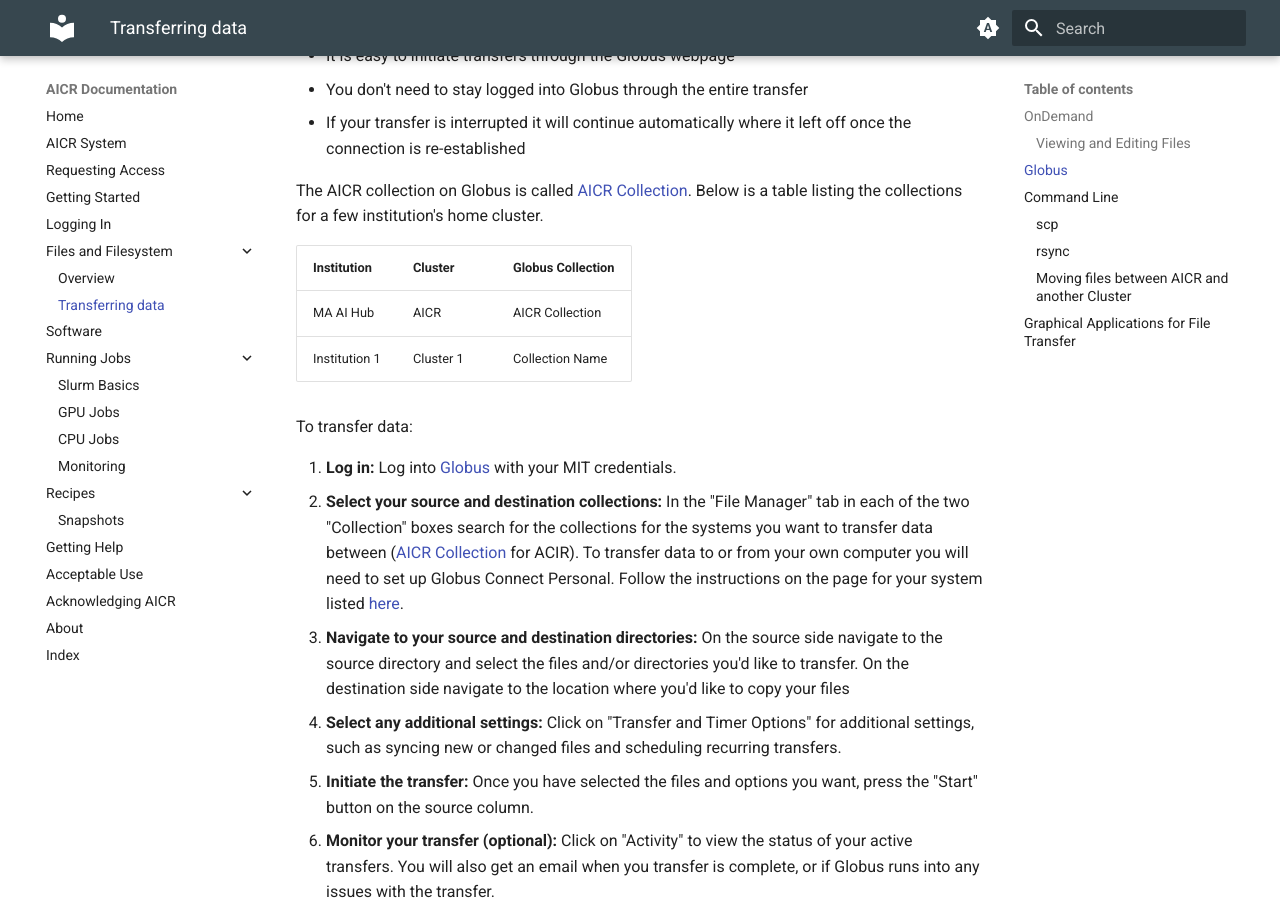
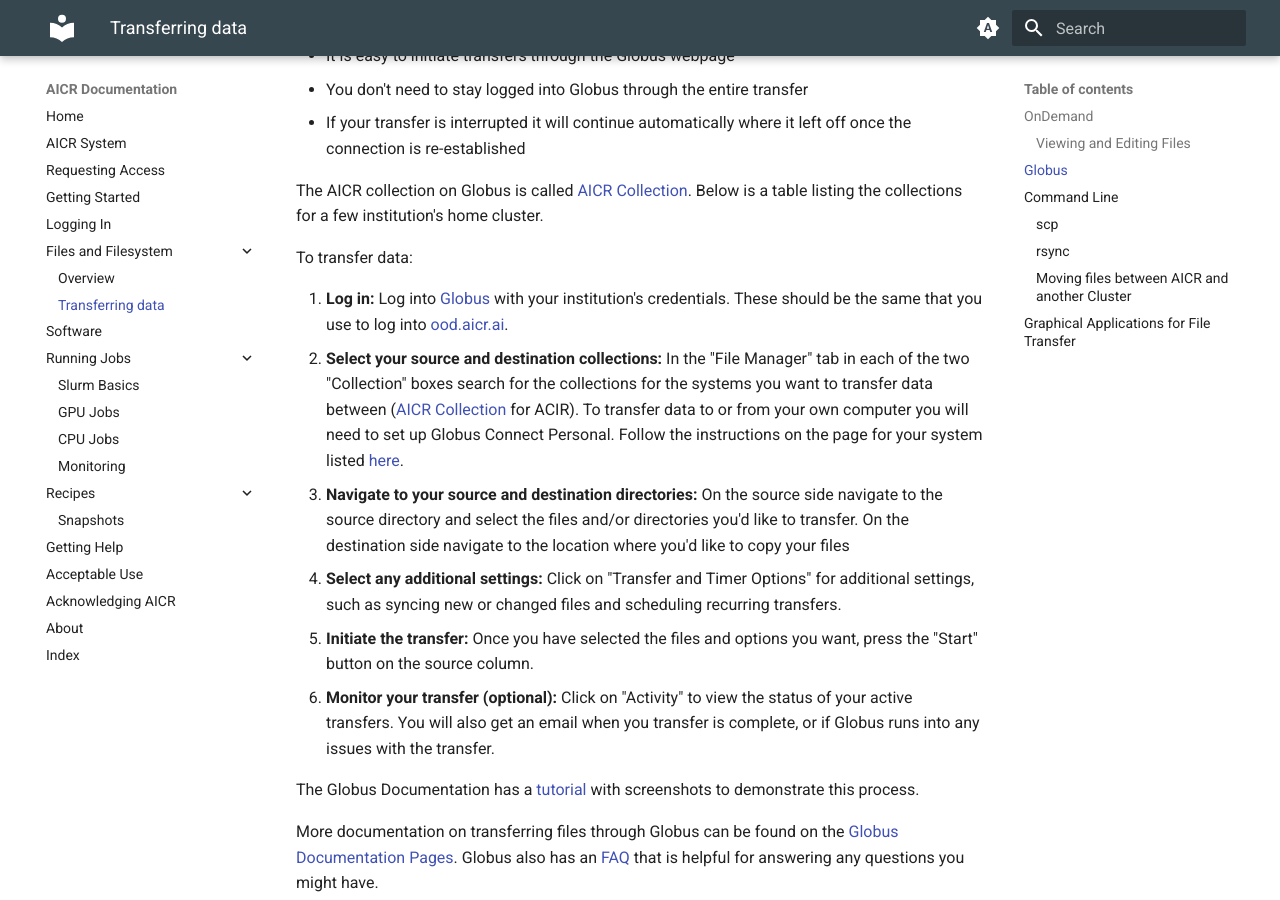
Before and after one commit to mghpcc/aicr-docs-edit, an MkDocs documentation site: the page built from docs/files/transferring-data.md, in a window 1280 px wide and 900 px high, scrolled down 1305 px. Built offline with MkDocs 1.6.1 and Material for MkDocs 9.7.7, drawn with Linux system fonts in a browser that asks for light colours.

Commit message:
Fix Globus login instructions

```diff
--- a/docs/files/transferring-data.md
+++ b/docs/files/transferring-data.md
@@ -38,17 +38,18 @@ Some advantages of using Globus are:
 
 The AICR collection on Globus is called [AICR Collection](REPLACE URL HERE). Below is a table listing the collections for a few institution's home cluster.
 
-<!-- TODO: Replace Globus URL and add table -->
+ <!-- TODO: Replace Globus URL and add table
 
 | Institution  | Cluster | Globus Collection |
 | ----------- | ----------- |----------- |
 | MA AI Hub | AICR | AICR Collection |
-| Institution 1 | Cluster 1 | Collection Name |
+| MIT | Engaging | [MIT ORCD Engaging Collection](https://app.globus.org/file-manager?origin_id=ec54b570-cac5-47f7-b2a1-100c2078686f) |
 
+ -->
 
 To transfer data:
 
-1. **Log in:** Log into [Globus](https://www.globus.org/) with your MIT credentials.
+1. **Log in:** Log into [Globus](https://www.globus.org/) with your institution's credentials. These should be the same that you use to log into [ood.aicr.ai](ood.aicr.ai).
 2. **Select your source and destination collections:** In the "File Manager" tab in each of the two "Collection" boxes search for the collections for the systems you want to transfer data between ([AICR Collection](REPLACE URL) for ACIR). To transfer data to or from your own computer you will need to set up Globus Connect Personal. Follow the instructions on the page for your system listed [here](https://docs.globus.org/globus-connect-personal/).
 3. **Navigate to your source and destination directories:** On the source side navigate to the source directory and select the files and/or directories you'd like to transfer. On the destination side navigate to the location where you'd like to copy your files
 4. **Select any additional settings:** Click on "Transfer and Timer Options" for additional settings, such as syncing new or changed files and scheduling recurring transfers.
```
